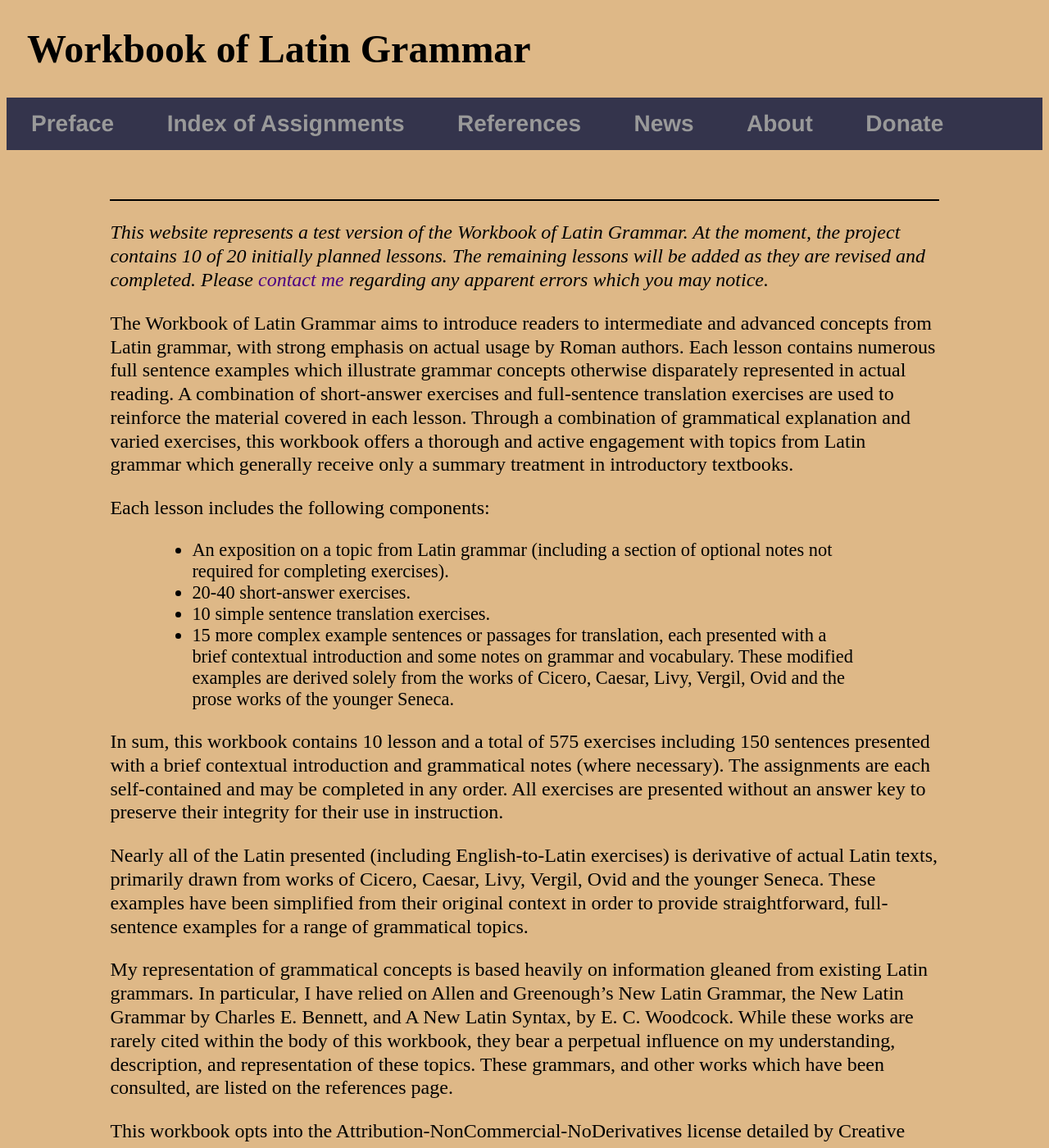
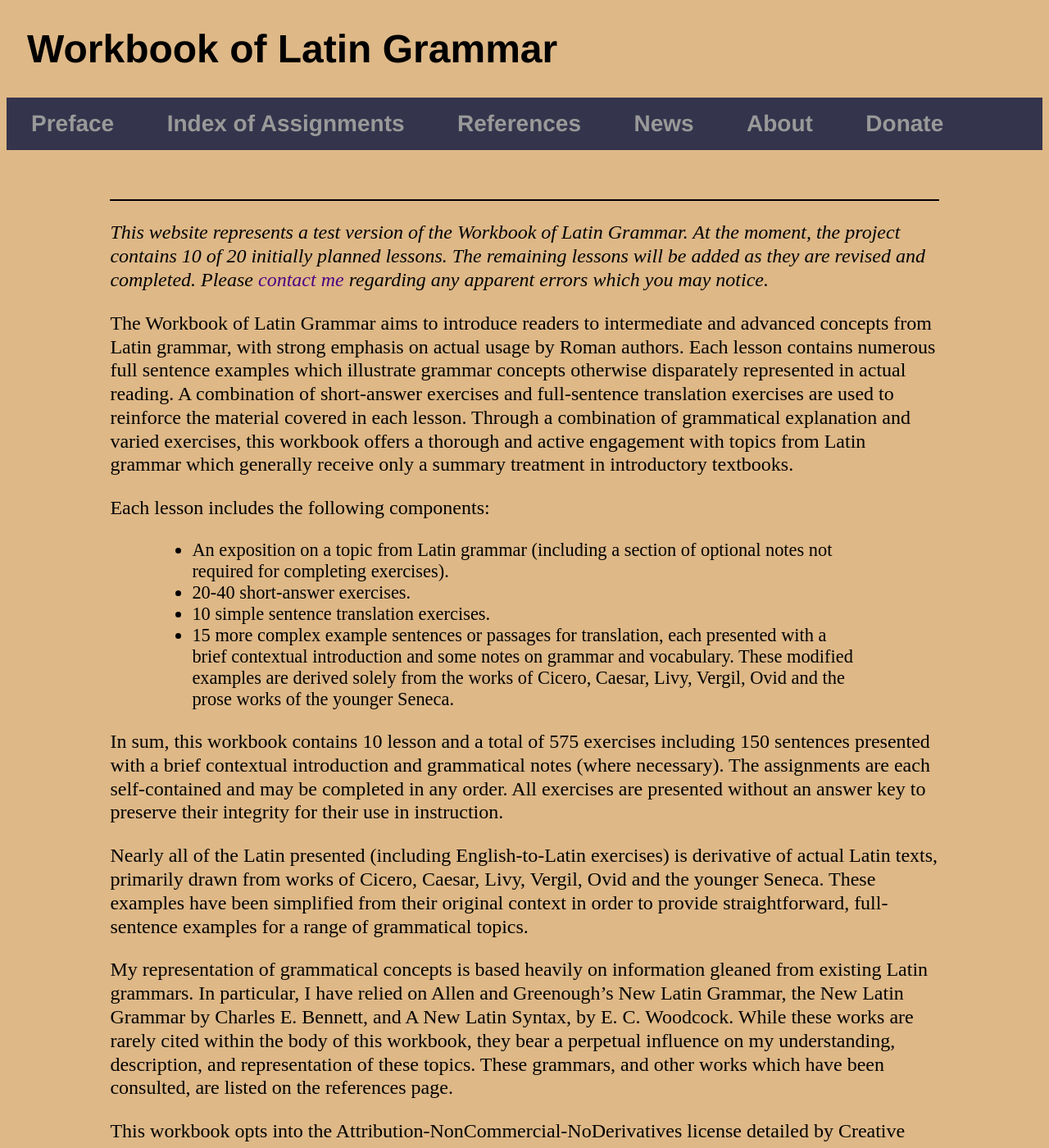
Before and after one commit to AlanCFleming82/AlanCFleming82.github.io, a Jekyll site: the page built from index.html, in a window 1280 px wide and 1400 px high. Shown: the whole window at 82% size. Built offline with Jekyll 4.4.1, drawn with Linux system fonts in a browser that asks for light colours.

Commit message:
Update main.css

```diff
--- a/css/main.css
+++ b/css/main.css
@@ -63,7 +63,7 @@ a.nav {
 
 h1 {
     font-size: 3em;
-	font-family: "Bookman", Serif;
+    font-family:'Helvetica', 'Arial', 'Sans-Serif';
 	margin-left: 25px;
 }
 
```
